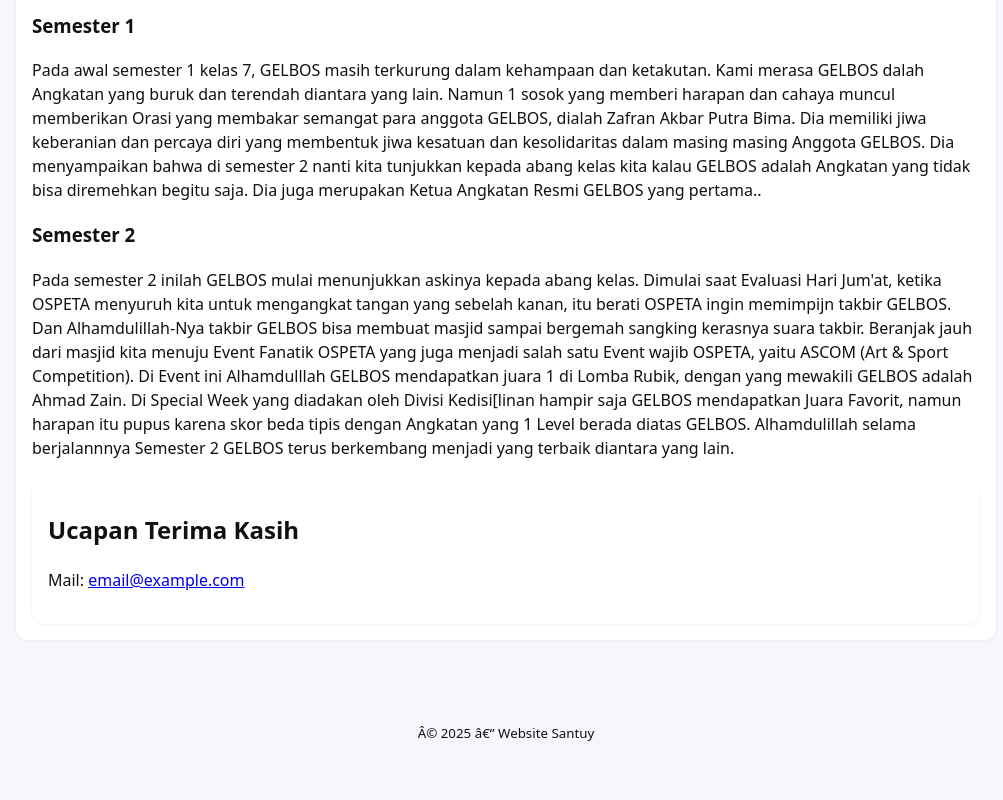
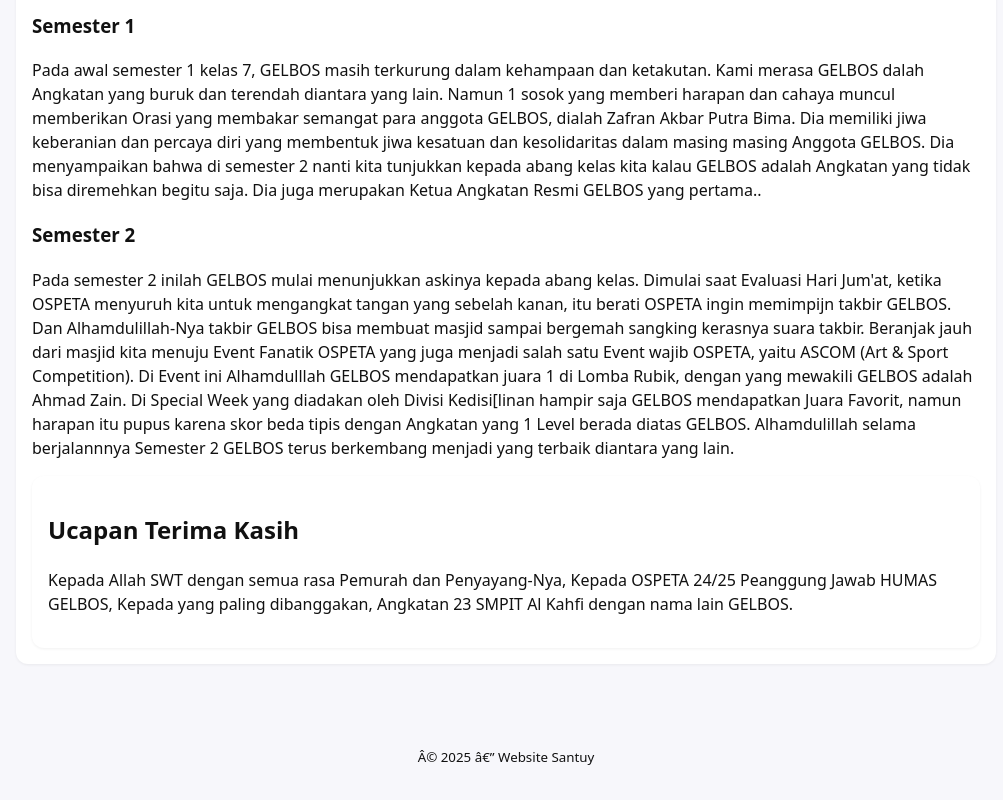
Before and after one commit to BATAM2012/GELBOSMANIA.github.io, a plain HTML site: page index.html in a window 1280 px wide. Shown: the part 539-1339 px from the top of the page, without its empty margins (134-1137 px from the left). Before the commit the page ends 1315 px from the top, so only its background shows below. Drawn offline with Linux system fonts and the light colour scheme.

Commit message:
Update index.html

```diff
--- a/index.html
+++ b/index.html
@@ -72,7 +72,7 @@ a:focus{outline:3px solid Highlight;outline-offset:3px}
 
 <section id="contact" aria-labelledby="contact-title" class="card" style="margin-top:1rem">
 <h2 id="contact-title">Ucapan Terima Kasih</h2>
-<p>Mail: <a href="mailto:email@example.com">email@example.com</a></p>
+<p>Kepada Allah SWT dengan semua rasa Pemurah dan Penyayang-Nya, Kepada OSPETA 24/25 Peanggung Jawab HUMAS GELBOS, Kepada yang paling dibanggakan, Angkatan 23 SMPIT Al Kahfi dengan nama lain GELBOS. <a href="mailto:email@example.com"></a></p>
 </section>
 </main>
 
```
